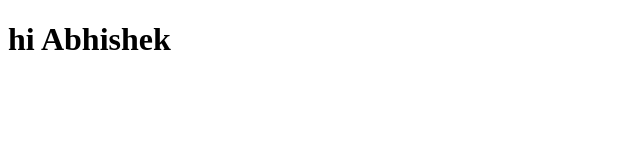
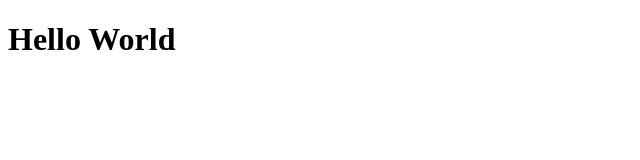
Before and after one commit to k-abhishek-maker/first-step, a plain HTML site: page index.html in a window 1280 px wide. Shown: the whole page, without its empty margins (0-640 px from the left). Drawn offline with Linux system fonts and the light colour scheme.

Commit message:
Second message

```diff
--- a/index.html
+++ b/index.html
@@ -7,6 +7,6 @@
     <title>Document</title>
 </head>
 <body>
-    <h1>hi Abhishek</h1>
+    <h1>Hello  World</h1>
 </body>
 </html>
```
